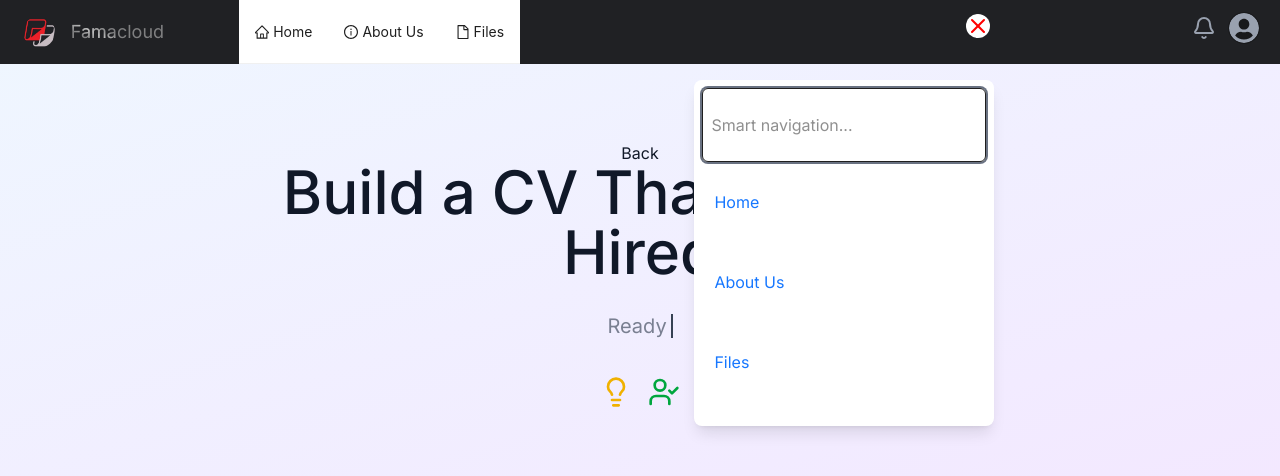
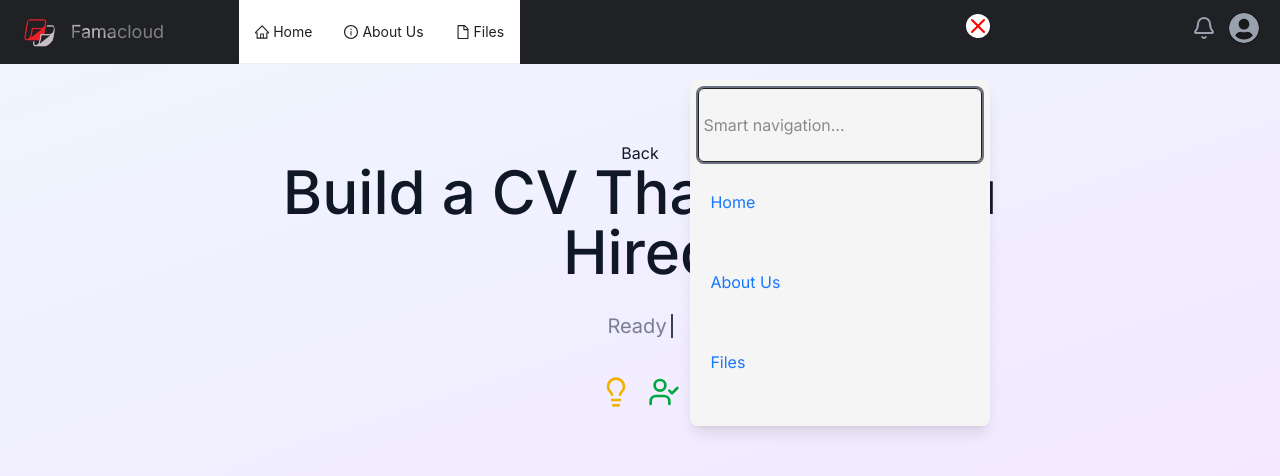
Before and after one commit to Ymffuture/Filebank, a React (Vite) app in the folder filebank-frontend/: page /cv in a window 1280 px wide. Both pictures are taken after a click on the button "Toggle search". Shown: the top 476 px of the page. Built offline with nearby package versions, Linux system fonts and the light colour scheme.

Commit message:
Update SearchBar.jsx

```diff
--- a/filebank-frontend/src/components/SearchBar.jsx
+++ b/filebank-frontend/src/components/SearchBar.jsx
@@ -45,7 +45,7 @@ const SearchBar = () => {
   setLoading(true);
   setAiResults([]);
   try {
-    const res = await api.post("/chat", { query }, {
+    const res = await api.post("/chat/ai", { query }, {
       headers: { "Content-Type": "application/json" }
     });
     const results = Array.isArray(res.data)
@@ -57,7 +57,7 @@ const SearchBar = () => {
     setAiResults(results);
   } catch (err) {
     console.error("Error:", err.response?.status, err.response?.data || err.message);
-    setAiResults([{ name: "AI: Request failed", url: "#" }]);
+    setAiResults([{ name: "Oops failed to load search results. ", url: "#" }]);
   } finally {
     setLoading(false);
   }
@@ -91,7 +91,7 @@ const SearchBar = () => {
             }}
           />
         ) : (
-          <Search style={{ fontSize: 30, color: "#9CA3AF" }} />
+          <Search style={{ fontSize: 32, color: "#9CA3AF" }} />
         )}
       </button>
 
@@ -103,7 +103,7 @@ const SearchBar = () => {
             animate={{ opacity: 1, y: 0 }}
             exit={{ opacity: 0, y: -10 }}
             transition={{ duration: 0.2 }}
-            className="absolute right-1 mt-4 w-75 bg-white shadow-lg rounded-lg p-2 z-50"
+            className="absolute right-2 mt-4 w-75 bg-[whitesmoke] shadow-lg rounded-lg p-2 z-50"
           >
             {/* Input */}
             <input
@@ -112,7 +112,7 @@ const SearchBar = () => {
               onChange={(e) => setQuery(e.target.value)}
               onKeyDown={(e) => e.key === "Enter" && handleAIQuery()}
               placeholder="Smart navigation..."
-              className="w-full px-2 py-1 border rounded-md focus:outline-none focus:ring-2 focus:ring-gray-500"
+              className="w-full p-1 border rounded-md focus:outline-none focus:ring-2 focus:ring-gray-500"
               autoFocus
             />
 
```
